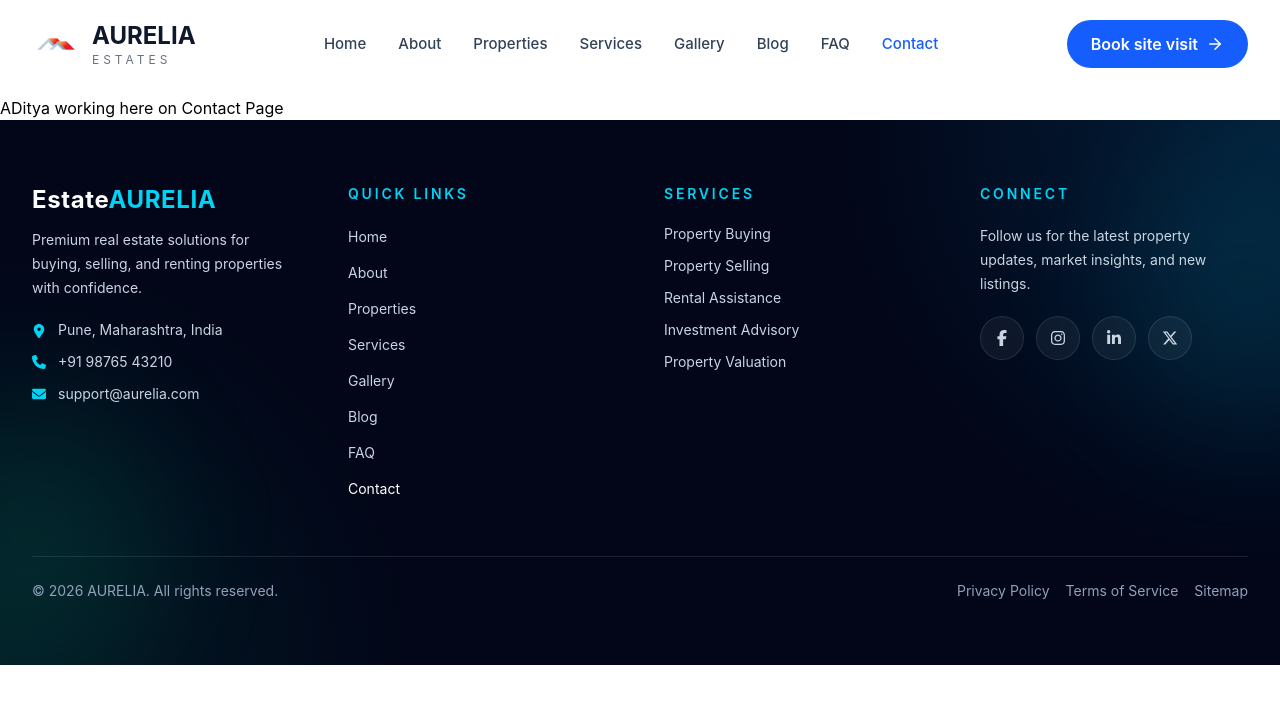
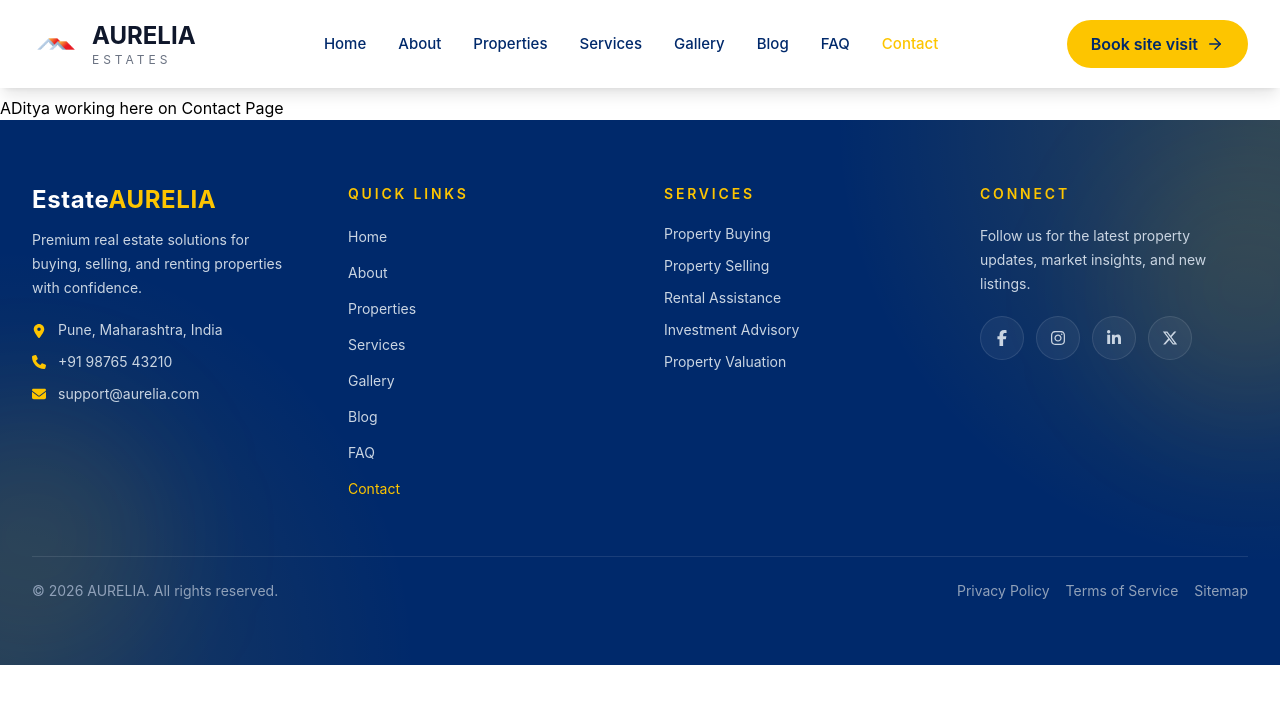
Before and after one commit to Amey5328/real-estate-company, a React (Vite) app: page /contact in a window 1280 px wide. Shown: the top 704 px of the page. Built offline with nearby package versions, Linux system fonts and the light colour scheme.

Commit message:
nav and footer updated

```diff
--- a/src/components/layout/Footer.jsx
+++ b/src/components/layout/Footer.jsx
@@ -50,10 +50,10 @@
   ];
 
   return (
-    <footer className="relative overflow-hidden bg-slate-950 text-white">
-      <div className="pointer-events-none absolute inset-0 bg-[radial-gradient(circle_at_top_right,rgba(14,165,233,0.16),transparent_32%),radial-gradient(circle_at_bottom_left,rgba(16,185,129,0.12),transparent_30%)]" />
-      <div className="pointer-events-none absolute -right-24 top-10 h-64 w-64 rounded-full bg-cyan-400/10 blur-3xl" />
-      <div className="pointer-events-none absolute -left-24 bottom-0 h-64 w-64 rounded-full bg-emerald-400/10 blur-3xl" />
+    <footer className="relative overflow-hidden bg-[#00296B] text-white">
+      <div className="pointer-events-none absolute inset-0 bg-[radial-gradient(circle_at_top_right,rgba(253,197,0,0.18),transparent_32%),radial-gradient(circle_at_bottom_left,rgba(253,197,0,0.12),transparent_30%)]" />
+      <div className="pointer-events-none absolute -right-24 top-10 h-64 w-64 rounded-full bg-[#FDC500]/10 blur-3xl" />
+      <div className="pointer-events-none absolute -left-24 bottom-0 h-64 w-64 rounded-full bg-[#FDC500]/10 blur-3xl" />
 
       <motion.div
         variants={container}
@@ -66,7 +66,7 @@
           <motion.div variants={item} className="space-y-5">
             <div>
               <h3 className="text-2xl font-bold tracking-wide">
-                Estate<span className="text-cyan-400">AURELIA</span>
+                Estate<span className="text-[#FDC500]">AURELIA</span>
               </h3>
               <p className="mt-3 max-w-sm text-sm leading-6 text-slate-300">
                 Premium real estate solutions for buying, selling, and renting properties with confidence.
@@ -75,22 +75,22 @@
 
             <div className="space-y-3 text-sm text-slate-300">
               <div className="flex items-start gap-3">
-                <FaLocationDot className="mt-1 text-cyan-400" />
+                <FaLocationDot className="mt-1 text-[#FDC500]" />
                 <span>Pune, Maharashtra, India</span>
               </div>
               <div className="flex items-center gap-3">
-                <FaPhone className="text-cyan-400" />
+                <FaPhone className="text-[#FDC500]" />
                 <span>+91 98765 43210</span>
               </div>
               <div className="flex items-center gap-3">
-                <FaEnvelope className="text-cyan-400" />
+                <FaEnvelope className="text-[#FDC500]" />
                 <span>support@aurelia.com</span>
               </div>
             </div>
           </motion.div>
 
           <motion.div variants={item}>
-            <h4 className="mb-5 text-sm font-semibold uppercase tracking-[0.2em] text-cyan-400">
+            <h4 className="mb-5 text-sm font-semibold uppercase tracking-[0.2em] text-[#FDC500]">
               Quick Links
             </h4>
             <ul className="space-y-3">
@@ -100,13 +100,15 @@
                     to={link.path}
                     className={({ isActive }) =>
                       `group relative inline-block text-sm transition-colors duration-300 ${
-                        isActive ? "text-white" : "text-slate-300 hover:text-white"
+                        isActive
+      ? "text-[#FDC500]"
+      : "text-slate-300 hover:text-[#FDC500]"
                       }`
                     }
                   >
                     <span className="relative">
                       {link.name}
-                      <span className="absolute -bottom-1 left-0 h-px w-0 bg-cyan-400 transition-all duration-300 group-hover:w-full" />
+                      <span className="absolute -bottom-1 left-0 h-px w-0 bg-[#FDC500] transition-all duration-300 group-hover:w-full" />
                     </span>
                   </NavLink>
                 </li>
@@ -115,20 +117,20 @@
           </motion.div>
 
           <motion.div variants={item}>
-            <h4 className="mb-5 text-sm font-semibold uppercase tracking-[0.2em] text-cyan-400">
+            <h4 className="mb-5 text-sm font-semibold uppercase tracking-[0.2em] text-[#FDC500]">
               Services
             </h4>
             <ul className="space-y-3 text-sm text-slate-300">
-              <li className="transition-colors duration-300 hover:text-white">Property Buying</li>
-              <li className="transition-colors duration-300 hover:text-white">Property Selling</li>
-              <li className="transition-colors duration-300 hover:text-white">Rental Assistance</li>
-              <li className="transition-colors duration-300 hover:text-white">Investment Advisory</li>
-              <li className="transition-colors duration-300 hover:text-white">Property Valuation</li>
+              <li className="transition-colors duration-300 hover:text-[#FDC500]">Property Buying</li>
+              <li className="transition-colors duration-300 hover:text-[#FDC500]">Property Selling</li>
+              <li className="transition-colors duration-300 hover:text-[#FDC500]">Rental Assistance</li>
+              <li className="transition-colors duration-300 hover:text-[#FDC500]">Investment Advisory</li>
+              <li className="transition-colors duration-300 hover:text-[#FDC500]">Property Valuation</li>
             </ul>
           </motion.div>
 
           <motion.div variants={item}>
-            <h4 className="mb-5 text-sm font-semibold uppercase tracking-[0.2em] text-cyan-400">
+            <h4 className="mb-5 text-sm font-semibold uppercase tracking-[0.2em] text-[#FDC500]">
               Connect
             </h4>
             <p className="mb-5 text-sm leading-6 text-slate-300">
@@ -143,7 +145,7 @@
                   whileHover={{ y: -4, scale: 1.05 }}
                   whileTap={{ scale: 0.95 }}
                   transition={{ type: "spring", stiffness: 300, damping: 18 }}
-                  className="flex h-11 w-11 items-center justify-center rounded-full border border-white/10 bg-white/5 text-slate-300 transition-colors duration-300 hover:border-cyan-400 hover:bg-cyan-400 hover:text-slate-950"
+                 className="flex h-11 w-11 items-center justify-center rounded-full border border-white/10 bg-white/5 text-slate-300 transition-colors duration-300 hover:border-[#FDC500] hover:bg-[#FDC500] hover:text-[#00296B]"
                 >
                   <Icon className="text-base" />
                 </motion.a>
@@ -159,13 +161,13 @@
           <div className="flex flex-col gap-4 text-sm text-slate-400 md:flex-row md:items-center md:justify-between">
             <p>© 2026 AURELIA. All rights reserved.</p>
             <div className="flex flex-wrap gap-4">
-              <a href="#" className="transition-colors duration-300 hover:text-white">
+              <a href="#" className="transition-colors duration-300 hover:text-[#FDC500]">
                 Privacy Policy
               </a>
-              <a href="#" className="transition-colors duration-300 hover:text-white">
+              <a href="#" className="transition-colors duration-300 hover:text-[#FDC500]">
                 Terms of Service
               </a>
-              <a href="#" className="transition-colors duration-300 hover:text-white">
+              <a href="#" className="transition-colors duration-300 hover:text-[#FDC500]">
                 Sitemap
               </a>
             </div>
--- a/src/components/layout/NavBar.jsx
+++ b/src/components/layout/NavBar.jsx
@@ -33,7 +33,7 @@
 const linkVariants = {
   hover: {
     y: -3,
-    color: "#2563eb",
+    color: "#FDC500",
     transition: {
       duration: 0.2,
     },
@@ -110,7 +110,7 @@
   return (
     <>
       <header ref={navbarRef}
-        className={`fixed top-0 left-0 w-full z-50 transition-all duration-500
+        className={`fixed top-0 left-0 z-50 w-full bg-[#00296B] py-4 shadow-lg transition-all duration-500
         ${
           isScrolled
             ? "bg-white/80 backdrop-blur-xl shadow-lg py-3"
@@ -160,8 +160,8 @@
     className={({ isActive }) =>
       `relative text-[15px] font-medium transition-colors duration-300 ${
         isActive
-          ? "text-blue-600"
-          : "text-slate-700 hover:text-blue-600"
+      ? "text-[#FDC500]"
+      : "text-[#00296B] hover:text-[#FDC500]"
       }`
     }
   >
@@ -178,7 +178,7 @@
             <NavLink
   ref={contactBtnRef}
   to="/contact"
-  className="flex items-center gap-2 rounded-full bg-blue-600 px-6 py-3 text-white font-semibold hover:bg-slate-900 transition-all duration-300"
+  className="flex items-center gap-2 rounded-full bg-[#FDC500] px-6 py-3 text-[#00296B] font-semibold transition-all duration-300 hover:bg-[#00296B] hover:text-[#FDC500]"
 >
               Book site visit
 
@@ -254,8 +254,8 @@
                   `text-lg font-medium transition
                   ${
                     isActive
-                      ? "text-blue-600"
-                      : "text-slate-700"
+                      ? "text-[#FDC500]"
+                      : "text-[#00296B] hover:text-[#FDC500]"
                   }`
                 }
               >
@@ -273,11 +273,14 @@
   <NavLink
     to="/contact"
     className="flex items-center gap-2 rounded-full
-    bg-blue-600 px-6 py-3
-    font-semibold
-    text-white
-    shadow-lg
-    hover:bg-slate-900"
+bg-[#FDC500]
+px-6 py-3
+font-semibold
+text-[#00296B]
+shadow-lg
+transition-all duration-300
+hover:bg-[#00296B]
+hover:text-[#FDC500]"
   >
     Contact Us
 
```
